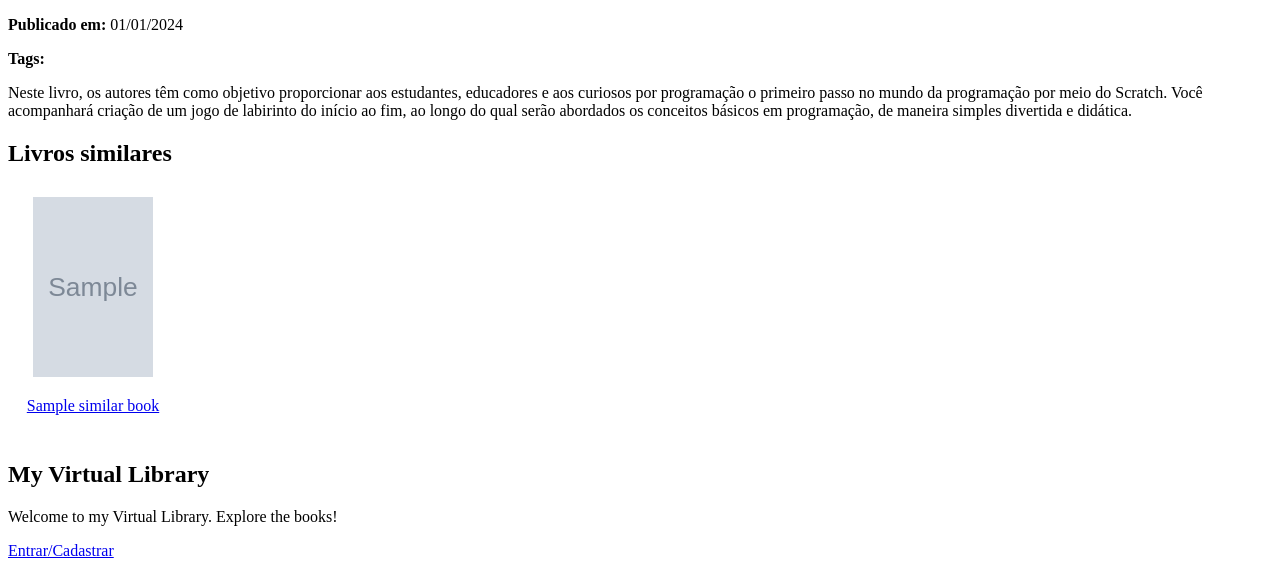
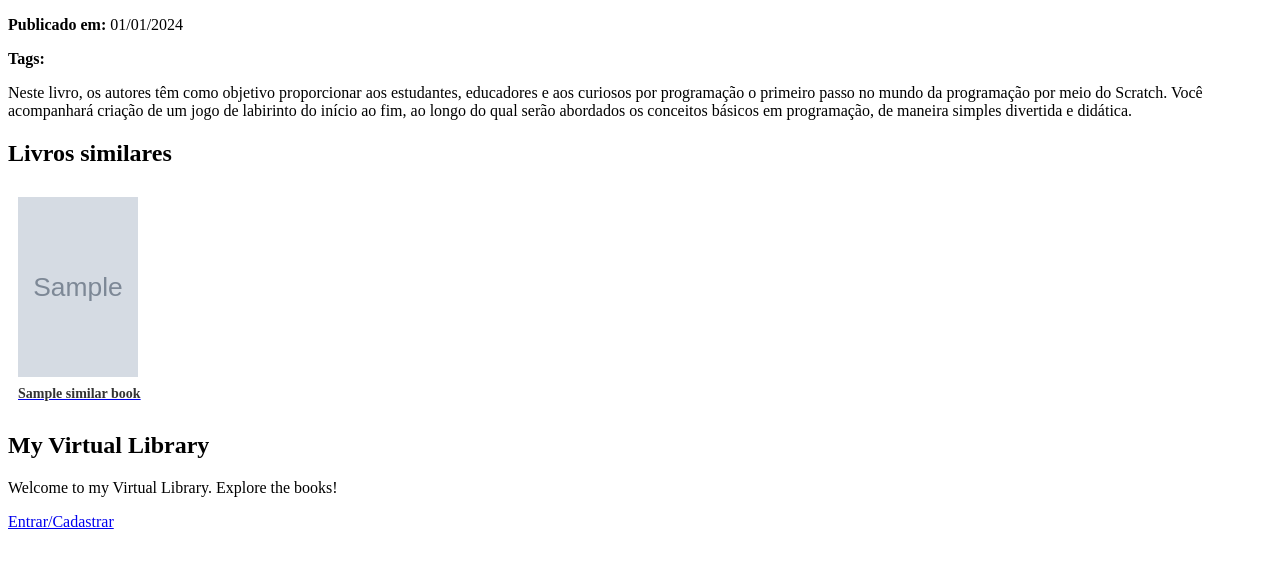
Before and after one commit to ArchKeyor/Smart-Digital-Library, a Django app: template virtuallibrary/templates/virtuallibrary/book/detail.html in a window 1280 px wide. Shown: the part 234-810 px from the top of the page. Run offline with Django 5.2, Linux system fonts and the light colour scheme; data comes from the database, SQL or seed files in the repository; the template is opened without the code that fills it: values named after a table or form of the project are taken from there, most other values are stand-ins (such as "Sample title", 1, 10 or a date in 2020).

Commit message:
Consertado a visualização dos livros que ainda não possuem capas

```diff
--- a/virtuallibrary/templates/virtuallibrary/book/detail.html
+++ b/virtuallibrary/templates/virtuallibrary/book/detail.html
@@ -47,15 +47,19 @@
 
 <h2>Livros similares</h2>
 {% for similar_book in similar_books %}
-    <div style="display: inline-block; margin: 10px; text-align: center; width: 150px;">
+    <div style="display: inline-block; margin: 10px; text-align: left; width: 150px;">
         <a href="{{ similar_book.get_absolute_url }}">
             {% if similar_book.cover %}
                 <img src="{{ similar_book.cover.url }}" alt="{{ similar_book.title }}" width="120" height="180">
             {% else %}
-                <img src="{% static 'images/default_cover.png' %}" alt="Capa padrão" width="120" height="180">
+                <div style="width: 120px; height: 180px; background: #f0f0f0; display: flex; align-items: center; justify-content: center; border-radius: 3px; font-size: 12px; color: #666; text-align: center;">
+                    Sem capa
+                </div>
             {% endif %}
+            <div style="margin-top: 5px; font-size: 14px; font-weight: bold; color: #333;">
+                {{ similar_book.title }}
+            </div>
         </a>
-        <p><a href="{{ similar_book.get_absolute_url }}">{{ similar_book.title }}</a></p>
     </div>
 {% empty %}
     <p>Não há livros similares.</p>
```
Also changed, not shown: db.sqlite3.
